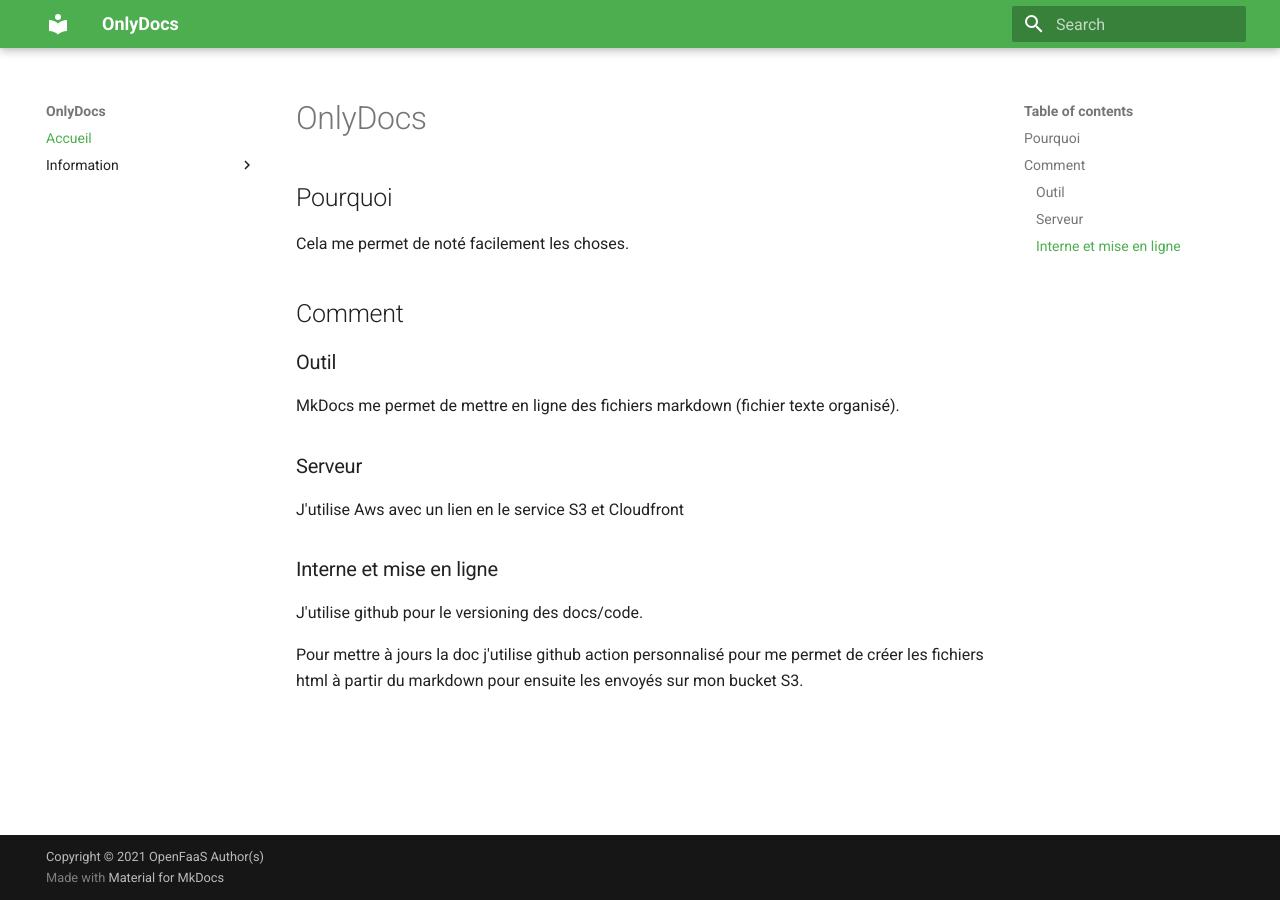
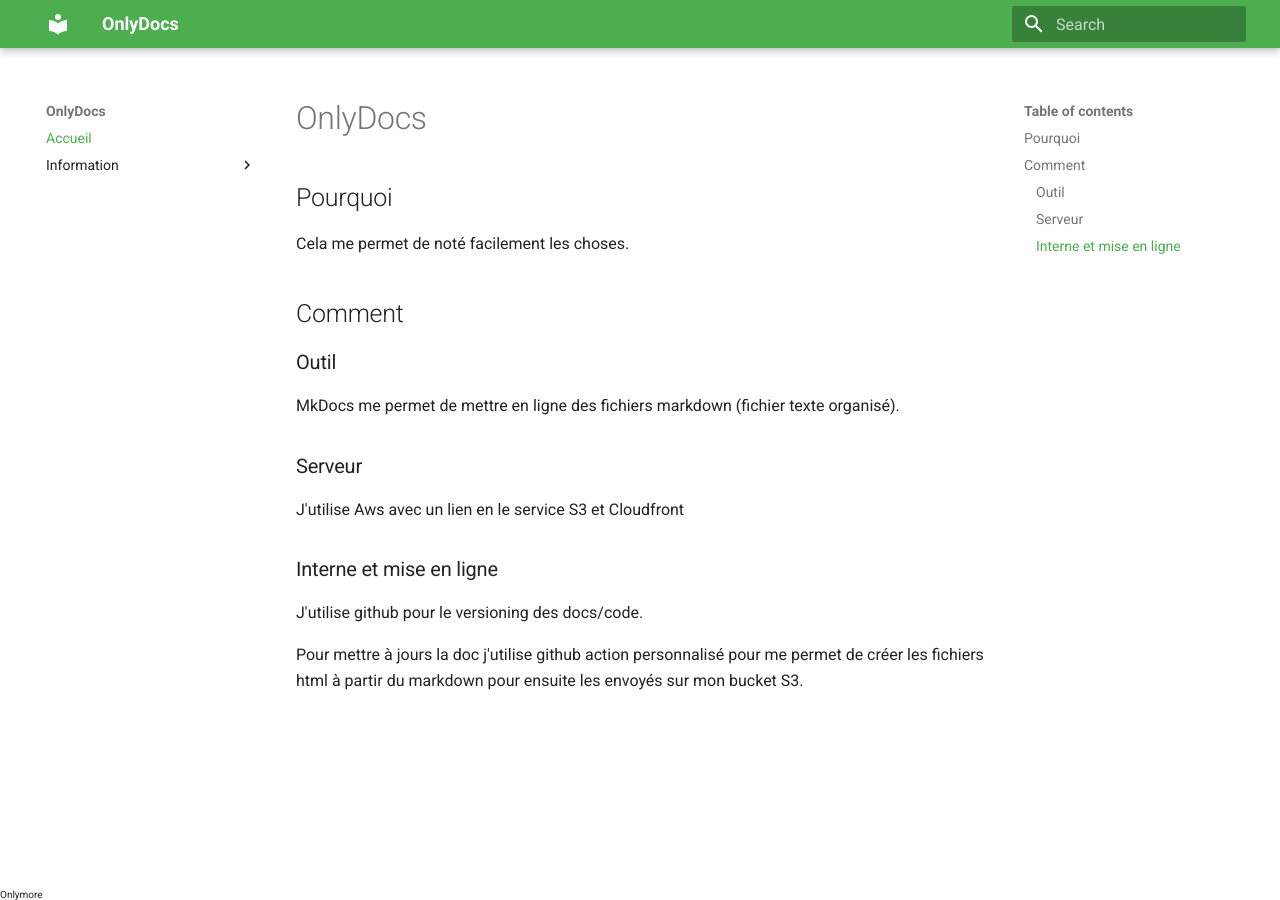
Before and after one commit to Theonlymore/OnlyDocs, an MkDocs documentation site: the page built from docs/index.md, in a window 1280 px wide. Built offline with MkDocs 1.6.1 and Material for MkDocs 9.7.7, drawn with Linux system fonts in a browser that asks for light colours; part of the change alters nothing that is shown.

Commit message:
Update mkdocs.yml

```diff
--- a/mkdocs.yml
+++ b/mkdocs.yml
@@ -13,6 +13,8 @@ site_description: Docs D'onlymore
 # Theme and overrides, i.e. language partial
 theme:
   name: material
+  custom_dir: overrides
+
 
 
   # Don't include MkDocs' JavaScript
```
